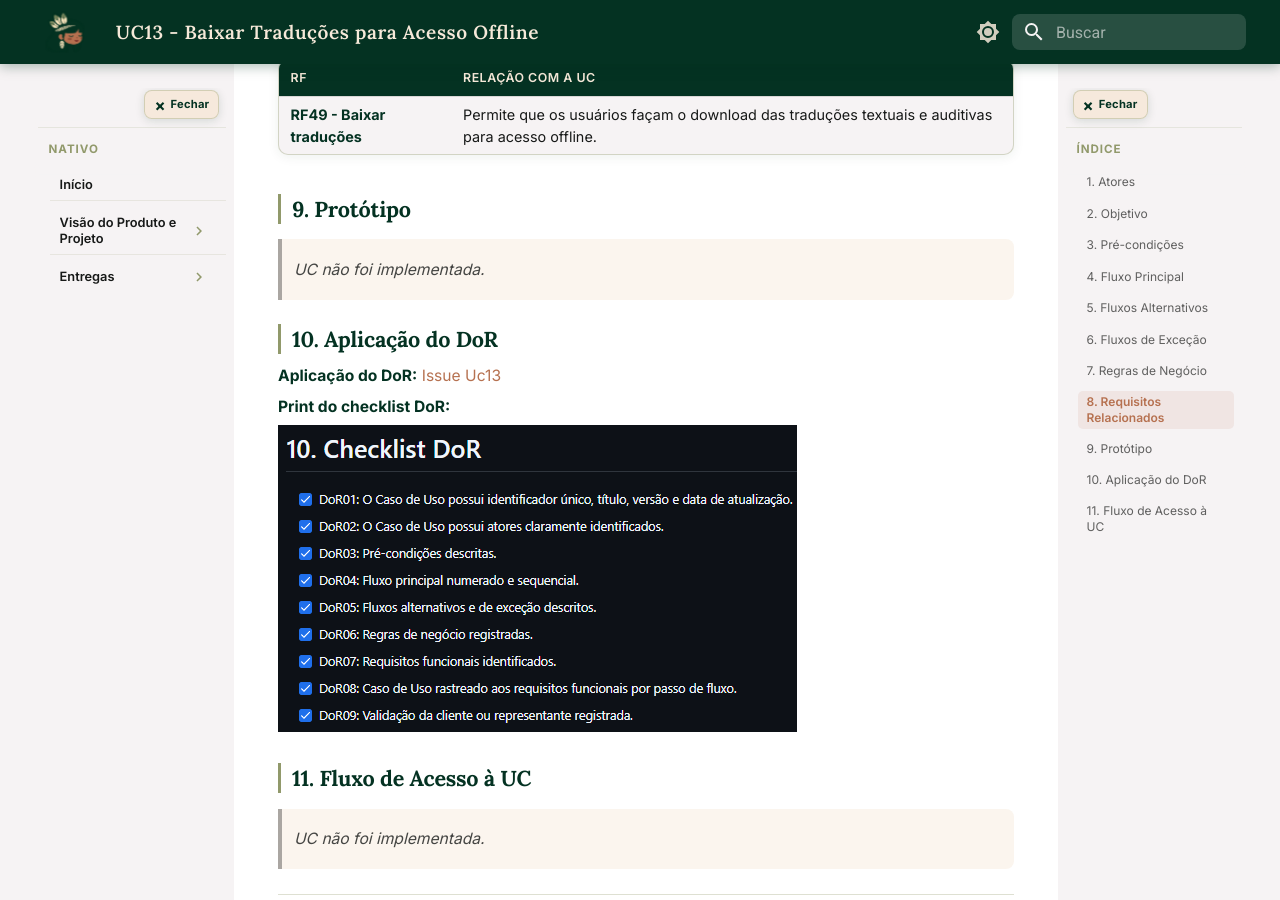
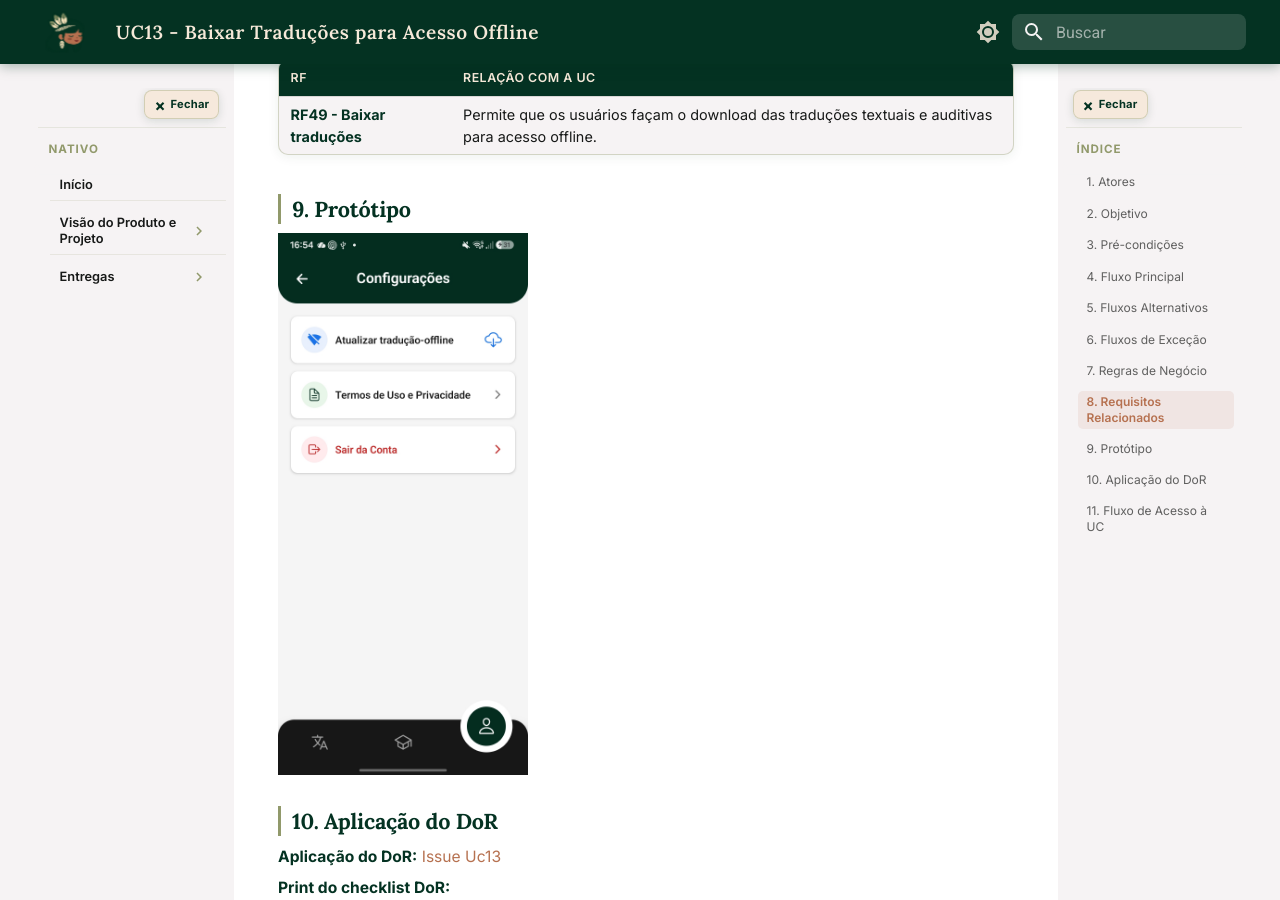
Before and after one commit to mdsreq-fga-unb/REQ-2026.1-T02-Nativo, an MkDocs documentation site: the page built from docs/visao/casos-uso/uc13.md, in a window 1280 px wide and 900 px high, scrolled down 2712 px. Built offline with MkDocs 1.6.1 and Material for MkDocs 9.7.7, drawn with Linux system fonts in a browser that asks for light colours.

Commit message:
feat: adicionando protótipo UC13

```diff
--- a/docs/visao/casos-uso/uc13.md
+++ b/docs/visao/casos-uso/uc13.md
@@ -111,7 +111,7 @@ Permitir que usuários realizem o download das traduções textuais e auditivas
 
 ## 9. Protótipo
 
-> UC não foi implementada.
+![Protótipo 1 UC13](PrototipoUC13.png){ width=250px }
 
 ## 10. Aplicação do DoR
 
```
Also changed, not shown: docs/visao/casos-uso/PrototipoUC13.png (added).
